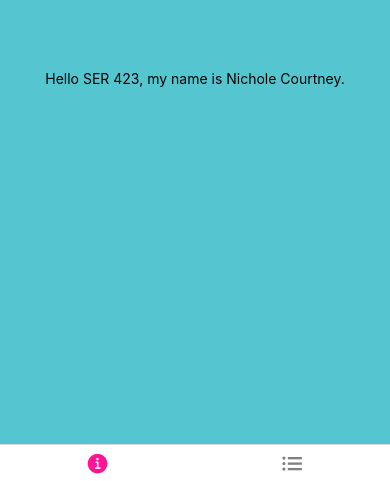
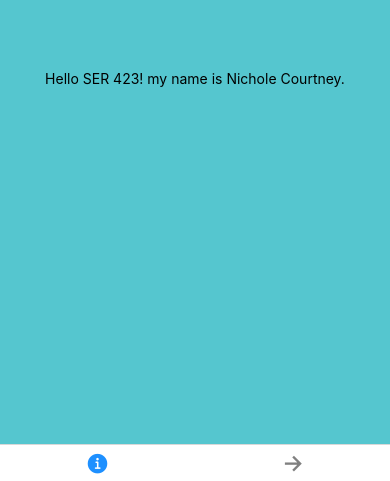
Before and after one commit to nacourtney/Courtney-Project1, a React Native app: screen / in a window 390 px wide. Shown: the part 351-832 px from the top of the page. Built offline with nearby package versions, Linux system fonts and the light colour scheme.

Commit message:
Update: Everything works

```diff
--- a/App.js
+++ b/App.js
@@ -3,6 +3,7 @@ import { Text, View } from "react-native";
 import { Ionicons } from "@expo/vector-icons";
 import { createBottomTabNavigator } from "@react-navigation/bottom-tabs";
 import { NavigationContainer } from "@react-navigation/native";
+import { Colors } from "react-native-paper";
 
 function View1() {
   return (
@@ -14,7 +15,7 @@ function View1() {
         backgroundColor: "#55c6cf",
       }}
     >
-      <Text>Hello SER 423, my name is Nichole Courtney.</Text>
+      <Text>Hello SER 423! my name is Nichole Courtney.</Text>
     </View>
   );
 }
@@ -45,17 +46,15 @@ function App() {
             let iconName;
 
             if (route.name === "View1") {
-              iconName = focused
-                ? "ios-information-circle"
-                : "ios-information-circle-outline";
+              iconName = focused ? "ios-information-circle" : "arrow-back";
             } else if (route.name === "View2") {
-              iconName = focused ? "ios-list-box" : "ios-list";
+              iconName = focused ? "ios-information-circle" : "arrow-forward";
             }
 
             // You can return any component that you like here!
             return <Ionicons name={iconName} size={size} color={color} />;
           },
-          tabBarActiveTintColor: "deeppink",
+          tabBarActiveTintColor: "dodgerblue",
           tabBarInactiveTintColor: "gray",
         })}
       >
```
